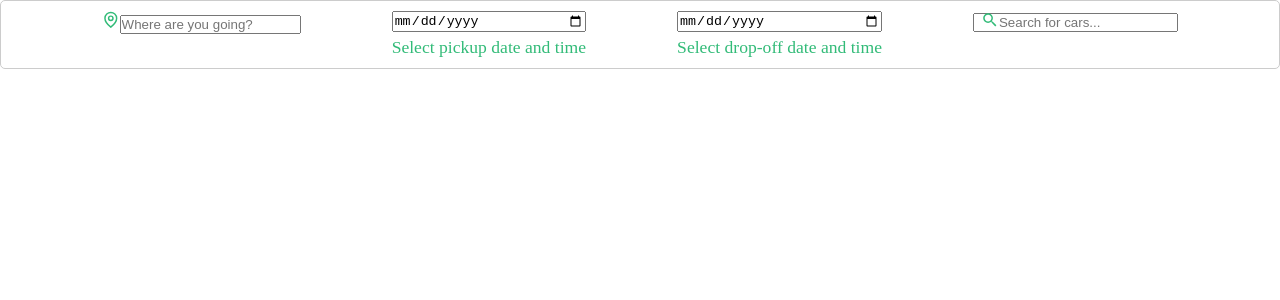
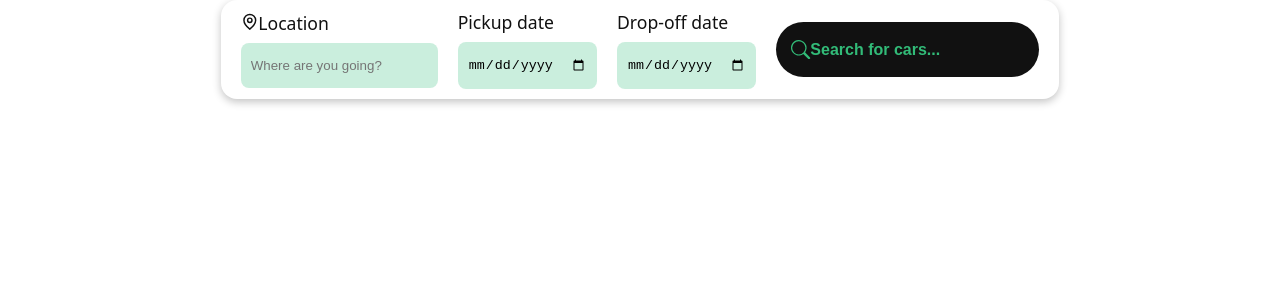
Before and after one commit to allenshamrock/phase-2-project-swift-ride, a React (Vite) app: page / in a window 1280 px wide. Shown: the top 300 px of the page. Built offline with nearby package versions, Linux system fonts and the light colour scheme; data requests are answered from the project's data file.

Commit message:
{enhance}:Added Styling to the date picker

```diff
--- a/src/components/DatePicker.jsx
+++ b/src/components/DatePicker.jsx
@@ -1,23 +1,24 @@
-import React, { useState, useEffect } from 'react';
-import { GrLocation } from 'react-icons/gr';
-import { IoMdSearch } from 'react-icons/io';
+import { useState, useEffect } from "react";
+import { GrLocation } from "react-icons/gr";
+// import { IoMdSearch } from "react-icons/io";
+import { BsSearch } from "react-icons/bs";
 
 const DatePicker = () => {
-    const [pickupDate, setPickupDate] = useState('');
-    const [dropoffDate, setDropoffDate] = useState('');
-    const [searchText, setSearchText] = useState('');
+  const [pickupDate, setPickupDate] = useState("");
+  const [dropoffDate, setDropoffDate] = useState("");
+  const [searchText, setSearchText] = useState("");
   const [carList, setCarList] = useState([]);
   const [searchResult, setSearchResult] = useState([]);
 
   useEffect(() => {
     const fetchCars = async () => {
       try {
-                const response = await fetch('http://localhost:3000/cars');
+        const response = await fetch("http://localhost:3000/cars");
         const data = await response.json();
         setCarList(data);
-                console.log(data)
+        console.log(data);
       } catch (error) {
-                console.error('Error fetching car data: ', error);
+        console.error("Error fetching car data: ", error);
       }
     };
 
@@ -25,7 +26,7 @@ const DatePicker = () => {
   }, []);
 
   useEffect(() => {
-        const filteredCars = carList.filter(car =>
+    const filteredCars = carList.filter((car) =>
       car.model.toLowerCase().includes(searchText.toLowerCase())
     );
     setSearchResult(filteredCars);
@@ -34,18 +35,18 @@ const DatePicker = () => {
   const handlePickupDateChange = (e) => {
     const selectedDate = new Date(e.target.value);
     if (selectedDate >= new Date()) {
-            setPickupDate(selectedDate.toISOString().split('T')[0]);
+      setPickupDate(selectedDate.toISOString().split("T")[0]);
     } else {
-            console.error('Please select a future date for pickup.');
+      console.error("Please select a future date for pickup.");
     }
   };
 
   const handleDropoffDateChange = (e) => {
     const selectedDate = new Date(e.target.value);
     if (selectedDate >= new Date()) {
-            setDropoffDate(selectedDate.toISOString().split('T')[0]);
+      setDropoffDate(selectedDate.toISOString().split("T")[0]);
     } else {
-            console.error('Please select a future date for drop-off.');
+      console.error("Please select a future date for drop-off.");
     }
   };
 
@@ -54,47 +55,55 @@ const DatePicker = () => {
   };
 
   return (
-        <div className='date-picker' style={{ border: '1px solid #ccc', borderRadius: '5px', padding: '10px', display: 'flex', justifyContent: 'space-evenly' }}>
+    <div className="date-picker">
       {/* Location section */}
-            <div>
+      <div className="date-picker-item">
+        <span>
           <GrLocation className="pin-icon" />
-                <input type="text" placeholder="Where are you going?" />
+          Location
+        </span>
+        <input
+          className="input"
+          type="text"
+          placeholder="Where are you going?"
+        />
       </div>
       {/* Pickup date section */}
-            <div style={{ display: 'flex', flexDirection: "column" }}>
+      <div className="date-picker-item">
+        <span>Pickup date</span>
         <input
+          className="input"
           type="date"
           value={pickupDate}
-                    min={new Date().toISOString().split('T')[0]}
+          min={new Date().toISOString().split("T")[0]}
           onChange={handlePickupDateChange}
         />
-                <span style={{ marginTop: '5px' }}>Select pickup date and time</span>
       </div>
 
       {/* Dropoff date section */}
-            <div style={{ display: 'flex', flexDirection: "column" }}>
+      <div className="date-picker-item">
+        <span>Drop-off date</span>
         <input
+          className="input"
           type="date"
           value={dropoffDate}
-                    min={pickupDate || new Date().toISOString().split('T')[0]}
+          min={pickupDate || new Date().toISOString().split("T")[0]}
           onChange={handleDropoffDateChange}
         />
-                <span style={{ marginTop: '5px' }}>Select drop-off date and time</span>
       </div>
 
       {/* Search bar section */}
-            <div style={{ position: 'relative' }}>
-                <IoMdSearch style={{ position: 'absolute', left: '8px' }} />
+      <div className="search-div"style={{ position:"relative"}}>
+        <BsSearch style={{ fontSize: "1.2rem", position:"absolute",left:"15px"}} />
         <input
+          className="input"
           type="text"
           placeholder="Search for cars..."
           value={searchText}
           onChange={handleSearchChange}
-                    style={{ paddingLeft: '24px' }}
+          style={{ paddingLeft: "24px" }}
         />
-                {searchResult.length === 0 && searchText && (
-                    <span>No cars found</span>
-                )}
+        {searchResult.length === 0 && searchText && <span>No cars found</span>}
       </div>
       {/* Display search result
             {searchResult.map(car => (
--- a/src/index.css
+++ b/src/index.css
@@ -1,17 +1,59 @@
-*{
-    margin:0;
-    padding: 0;
-    box-sizing: border-box;
+* {
+  margin: 0;
+  padding: 0;
+  box-sizing: border-box;
 }
-body{
-    background: #0000;
+body {
+
+  width: 100%;
+  display: flex;
+  align-items: center;
+  justify-content: center;
 }
-.date-picker{
-    background: #fff;
-    border-radius: 12px;
+.date-picker {
+  background: #fff;
+  box-shadow: rgba(0, 0, 0, 0.24) 0px 3px 8px;
+  width: fit-content;
+  border-radius: 1rem;
+  color: #111;
+  font-size: 1.1rem;
+  font-weight: 500;
+  padding: 10px 20px;
+  display: flex;
+  justify-content: center;
+  align-items: center;
+  gap: 20px;
+  font-family: system-ui, -apple-system, BlinkMacSystemFont, 'Segoe UI', Roboto, Oxygen, Ubuntu, Cantarell, 'Open Sans', 'Helvetica Neue', sans-serif;
+}
+.date-picker-item{
+  display: flex;
+  flex-direction: column;
+  gap: 8px;
+}
+.input{
+    border: none;
+    outline: none;
+    background: #32bb7941;
+    padding: 15px 10px;
+    border-radius: 8px;
+}
+.search-div{
+    display: flex;
+    align-items: center;
+    padding: relative;
     color: #32bb78;
-    width: auto;
-    font-size: 1.1rem;
-    font-weight: 500;
-    gap: 100;
+    background: #111;
+    height: 55px;
+    border-radius: 2rem;
+    padding: 10px;
 }
+.search-div input{
+    background: none;
+    padding: 10px 0;
+    color: #32bb78;
+    font-size: 1rem;
+    font-weight: 600;
+}
+.search-div input::placeholder{
+    color: #32bb78;
+}
```
Lines whose indentation alone changed are shown as unchanged.
